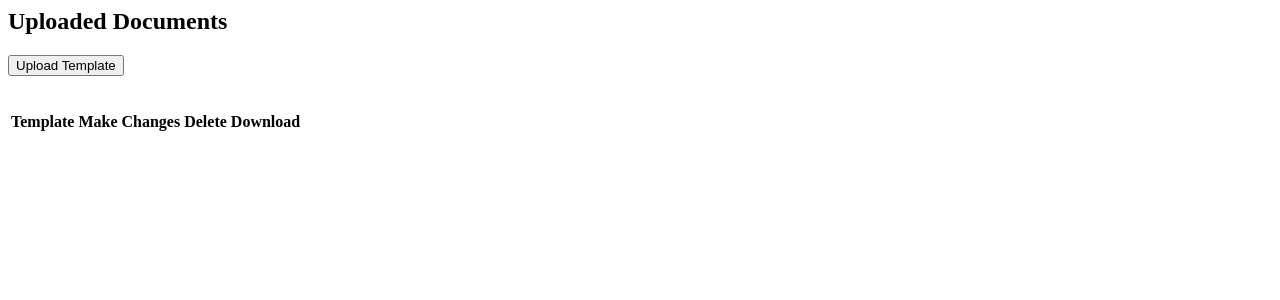
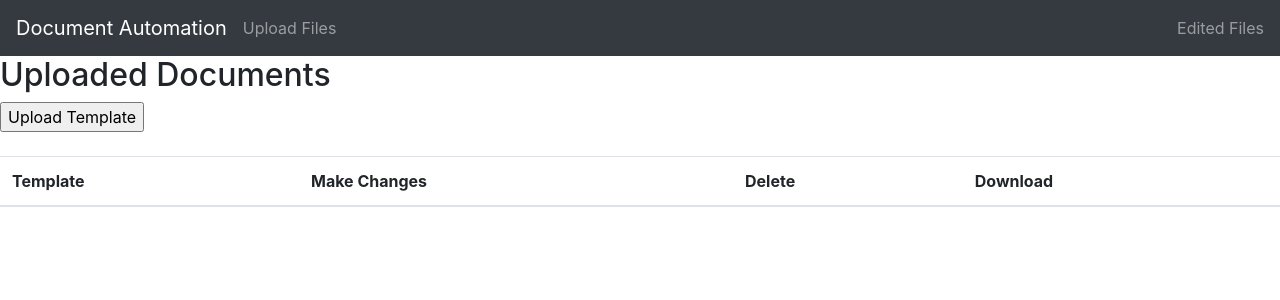
Before and after one commit to herminemn/Contract-Automation, a Django app: page / in a window 1280 px wide. Shown: the top 300 px of the page. Run offline with Django 3.2, Linux system fonts and the light colour scheme; data that the repository does not hold is empty; some libraries are stand-ins or nearby versions.

Commit message:
Added edited files list and Navbar

```diff
--- a/contractautomation/settings.py
+++ b/contractautomation/settings.py
@@ -58,7 +58,7 @@ ROOT_URLCONF = 'contractautomation.urls'
 TEMPLATES = [
     {
         'BACKEND': 'django.template.backends.django.DjangoTemplates',
-        'DIRS': [],
+        'DIRS': [os.path.join(BASE_DIR, "templates")],
         'APP_DIRS': True,
         'OPTIONS': {
             'context_processors': [
@@ -66,6 +66,7 @@ TEMPLATES = [
                 'django.template.context_processors.request',
                 'django.contrib.auth.context_processors.auth',
                 'django.contrib.messages.context_processors.messages',
+                'django.template.context_processors.media',
             ],
         },
     },
--- a/contractautomation/urls.py
+++ b/contractautomation/urls.py
@@ -12,7 +12,7 @@ urlpatterns = [
     path('upload/<int:pk>/', views.delete_file, name='delete_file'),
     path('template/<int:upload_id>/edit/', views.edit_file, name='edit_file'),
     path('edited_agreements/', views.new_files_list, name='new_files_list'),
-    path('edited_agreements/', views.delete_new_file, name='delete_new_file'),
+    path('edited_agreements/222222.docx', views.delete_new_file, name='delete_new_file'),
 ]
 
 if settings.DEBUG:
--- /dev/null
+++ b/uploads/templates/base.html
@@ -0,0 +1,45 @@
+<!doctype html>
+<html lang="en">
+  <head>
+    <!-- Required meta tags -->
+    <meta charset="utf-8">
+    <meta name="viewport" content="width=device-width, initial-scale=1, shrink-to-fit=no">
+
+    <!-- Bootstrap CSS -->
+    <link rel="stylesheet" href="https://stackpath.bootstrapcdn.com/bootstrap/4.1.3/css/bootstrap.min.css"
+          integrity="sha384-MCw98/SFnGE8fJT3GXwEOngsV7Zt27NXFoaoApmYm81iuXoPkFOJwJ8ERdknLPMO" crossorigin="anonymous">
+
+    <title>{% block title %}{% endblock %}</title>
+  </head>
+  <body>
+  <nav class="navbar navbar-dark bg-dark">
+      <a class="navbar-brand" href="{% url 'files_list' %}">Document Automation</a>
+
+      <ul class="nav navbar-nav mr-auto">
+          <li class="nav-item">
+              <a class="nav-link" href="{% url 'upload_file' %}">Upload Files<span class="sr-only">(current)</span></a>
+          </li>
+      </ul>
+      <ul class="nav navbar-nav">
+          <li class="nav-item">
+              <a class="nav-link" href="{% url 'new_files_list' %}">Edited Files<span class="sr-only">(current)</span></a>
+          </li>
+      </ul>
+  </nav>
+    {% block content %}
+    {% endblock %}
+
+
+    <!-- Optional JavaScript -->
+    <!-- jQuery first, then Popper.js, then Bootstrap JS -->
+    <script src="https://code.jquery.com/jquery-3.3.1.slim.min.js"
+            integrity="sha384-q8i/X+965DzO0rT7abK41JStQIAqVgRVzpbzo5smXKp4YfRvH+8abtTE1Pi6jizo" crossorigin="anonymous">
+    </script>
+    <script src="https://cdnjs.cloudflare.com/ajax/libs/popper.js/1.14.3/umd/popper.min.js"
+            integrity="sha384-ZMP7rVo3mIykV+2+9J3UJ46jBk0WLaUAdn689aCwoqbBJiSnjAK/l8WvCWPIPm49" crossorigin="anonymous">
+    </script>
+    <script src="https://stackpath.bootstrapcdn.com/bootstrap/4.1.3/js/bootstrap.min.js"
+            integrity="sha384-ChfqqxuZUCnJSK3+MXmPNIyE6ZbWh2IMqE241rYiqJxyMiZ6OW/JmZQ5stwEULTy" crossorigin="anonymous">
+    </script>
+  </body>
+</html>
--- a/uploads/templates/uploads/file_detail.html
+++ b/uploads/templates/uploads/file_detail.html
@@ -1,3 +1,5 @@
+{% extends 'base.html' %}
+
 {% block content %}
 
 <h3>Fields to Change</h3>
--- a/uploads/templates/uploads/files_list.html
+++ b/uploads/templates/uploads/files_list.html
@@ -1,3 +1,5 @@
+{% extends 'base.html' %}
+
 {% block content %}
 
 <h2>Uploaded Documents</h2>
--- a/uploads/templates/uploads/upload.html
+++ b/uploads/templates/uploads/upload.html
@@ -1,3 +1,5 @@
+{% extends 'base.html' %}
+
 {% load crispy_forms_tags %}
 {% block content %}
 
--- a/uploads/views.py
+++ b/uploads/views.py
@@ -7,6 +7,8 @@ from contractautomation.settings import MEDIA_ROOT
 from docx import Document
 import re
 import os
+from django.core.files import File
+from django.core.files.storage import default_storage
 
 
 def files_list(request):
@@ -89,15 +91,19 @@ def new_files_list(request):
     new_files_list = []
     for file in os.listdir(path):
         if file.endswith('.doc') or file.endswith('.docx'):
-            new_files_list.append(file)
+            new_files_list.append(os.path.basename(file))
+        if file.startswith('8'):
+            print(file)
     return render(request, 'uploads/new_files_list.html', {
         'new_files': new_files_list
     })
 
 
-def delete_new_file(request, path):
+def delete_new_file(request, path, pk):
     if request.method == 'POST':
         file_path = os.path.join(MEDIA_ROOT, path)
         if os.path.exists(file_path):
+
+            print(file_path)
             os.remove(file_path)
     return redirect('new_files_list')
```
Also changed, not shown: uploads/templates/uploads/new_files_list.html (+6 -2 lines), 1 other file.
